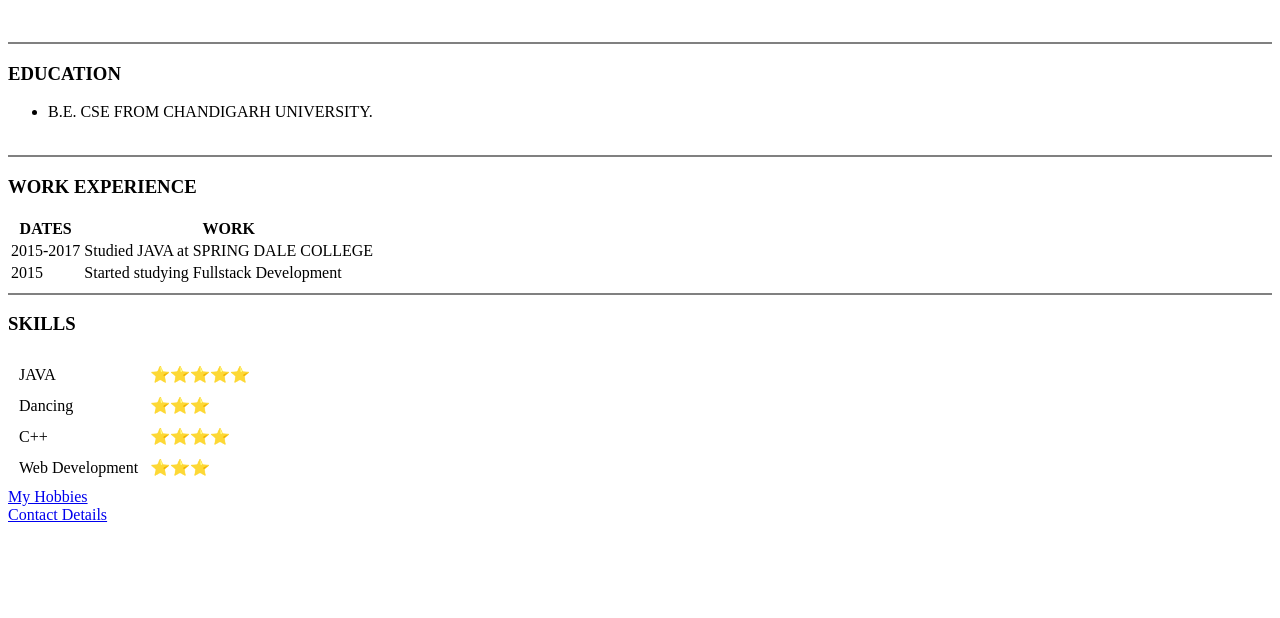
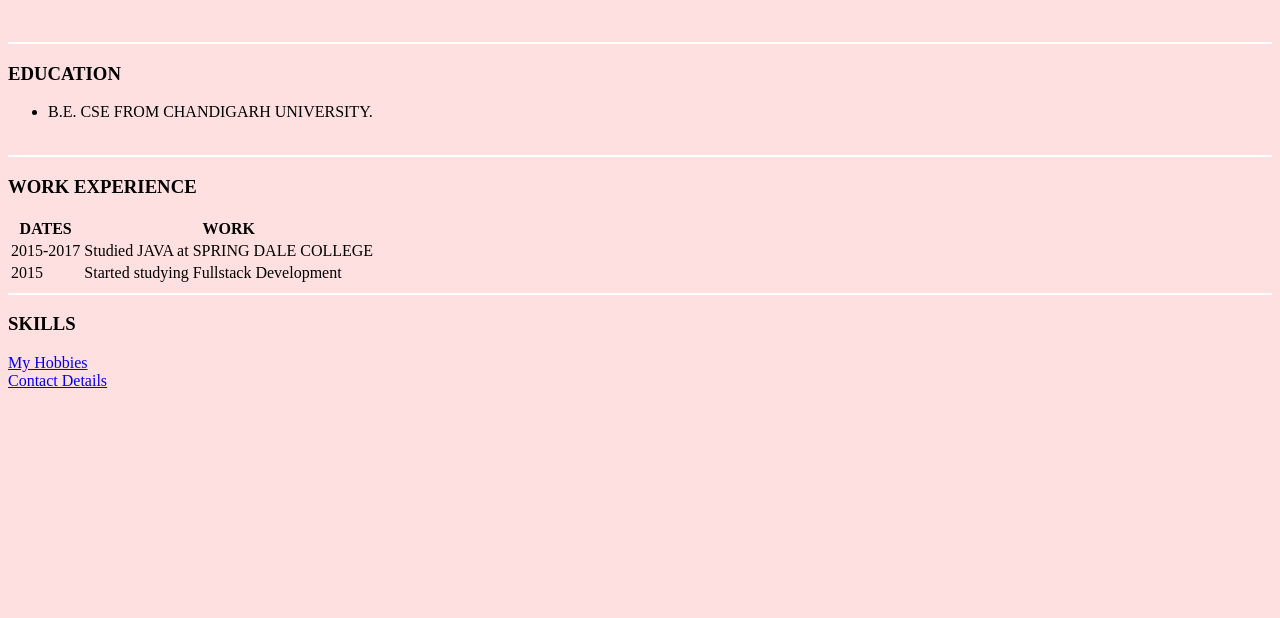
Before and after one commit to yashpant-webdev/CV, a plain HTML site: page index.html in a window 1280 px wide. Shown: the part 182-800 px from the top of the page. Drawn offline with Linux system fonts and the light colour scheme.

Commit message:
Update index.html

```diff
--- a/index.html
+++ b/index.html
@@ -4,6 +4,17 @@
 <head>
   <meta charset="utf-8">
   <title>Yash Personal Site</title>
+  <style>
+    body {
+      background-color:#ffe0e0 ;
+    }
+
+    hr {
+      background-color: white;
+      border-style: none;
+      height: 2px;
+    }
+  </style>
 </head>
 
 <body>
@@ -11,7 +22,7 @@
     <tr>
       <td> <img src="images/yash.linked.jpg" alt="Yash Profile Photo" /></td>
       <td>
-        <h1>YASH PANT</h1>
+        <h1>Yash Pant</h1>
         <p><em>CSE Undergraduate at <strong><a href="http://www.cuchd.in/">Chandigarh University.</a></strong></em></p>
         <p>
           I am CSE undegraduate at Chandigarh University,Data Science enthusiast and Web Developer.I have studied JAVA from 8th standard
@@ -53,25 +64,8 @@
     <h3>SKILLS</h3>
     <table cellspacing="10">
       <tbody>
-        <tr>
-          <td>JAVA</td>
-          <td>⭐⭐⭐⭐⭐</td>
-        </tr>
-        <tr>
-          <td>Dancing</td>
-          <td>⭐⭐⭐</td>
-        </tr>
-        <tr>
-          <td>C++</td>
-          <td>⭐⭐⭐⭐</td>
-        </tr>
-        <tr>
-          <td>Web Development</td>
-          <td>⭐⭐⭐</td>
-        </tr>
-      </tbody>
     </table>
-  </table>
+    </table>
     <a href="Hobbies.html">My Hobbies</a>
     <br />
     <a href="Contact.html">Contact Details</a>
```
